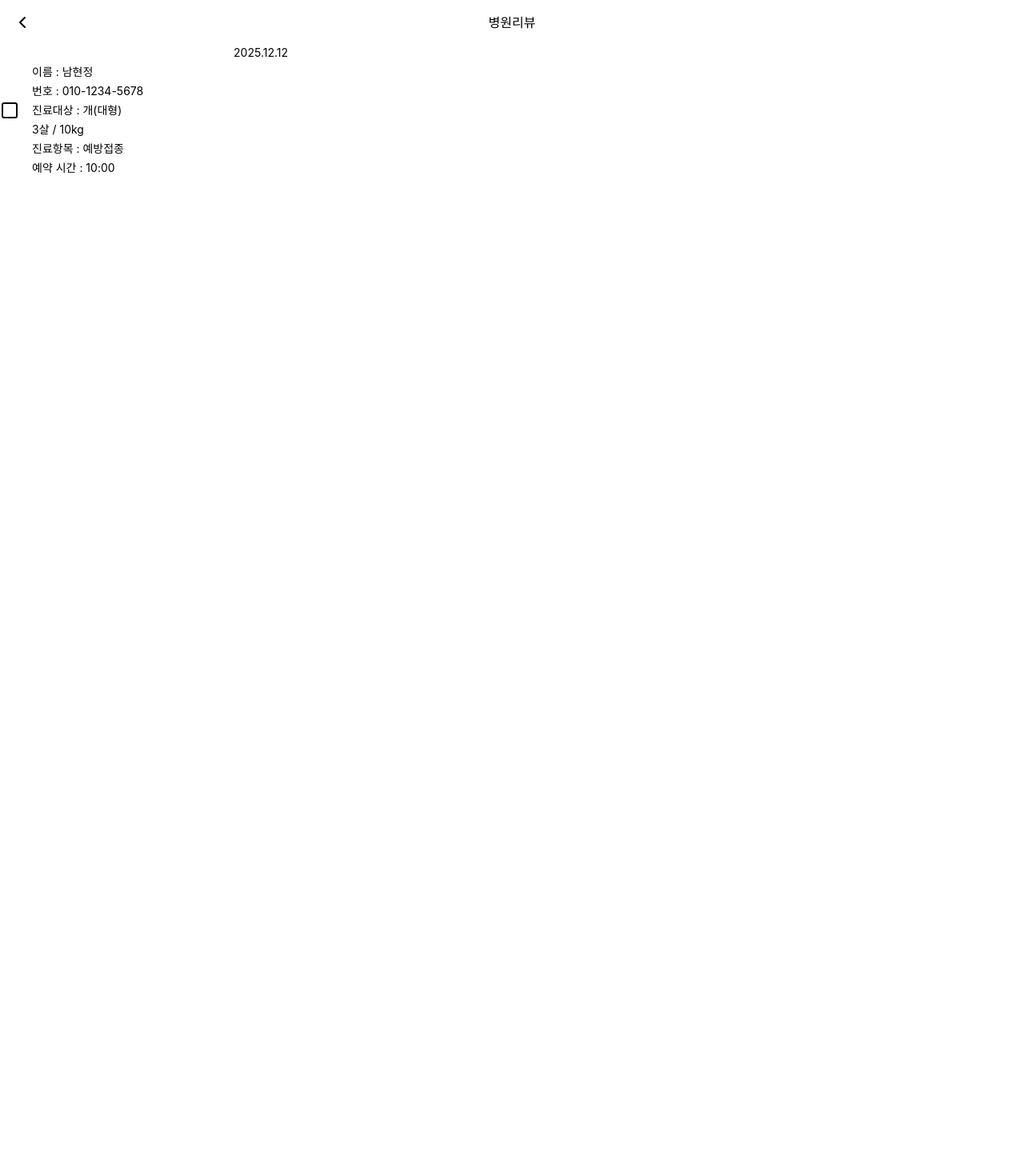
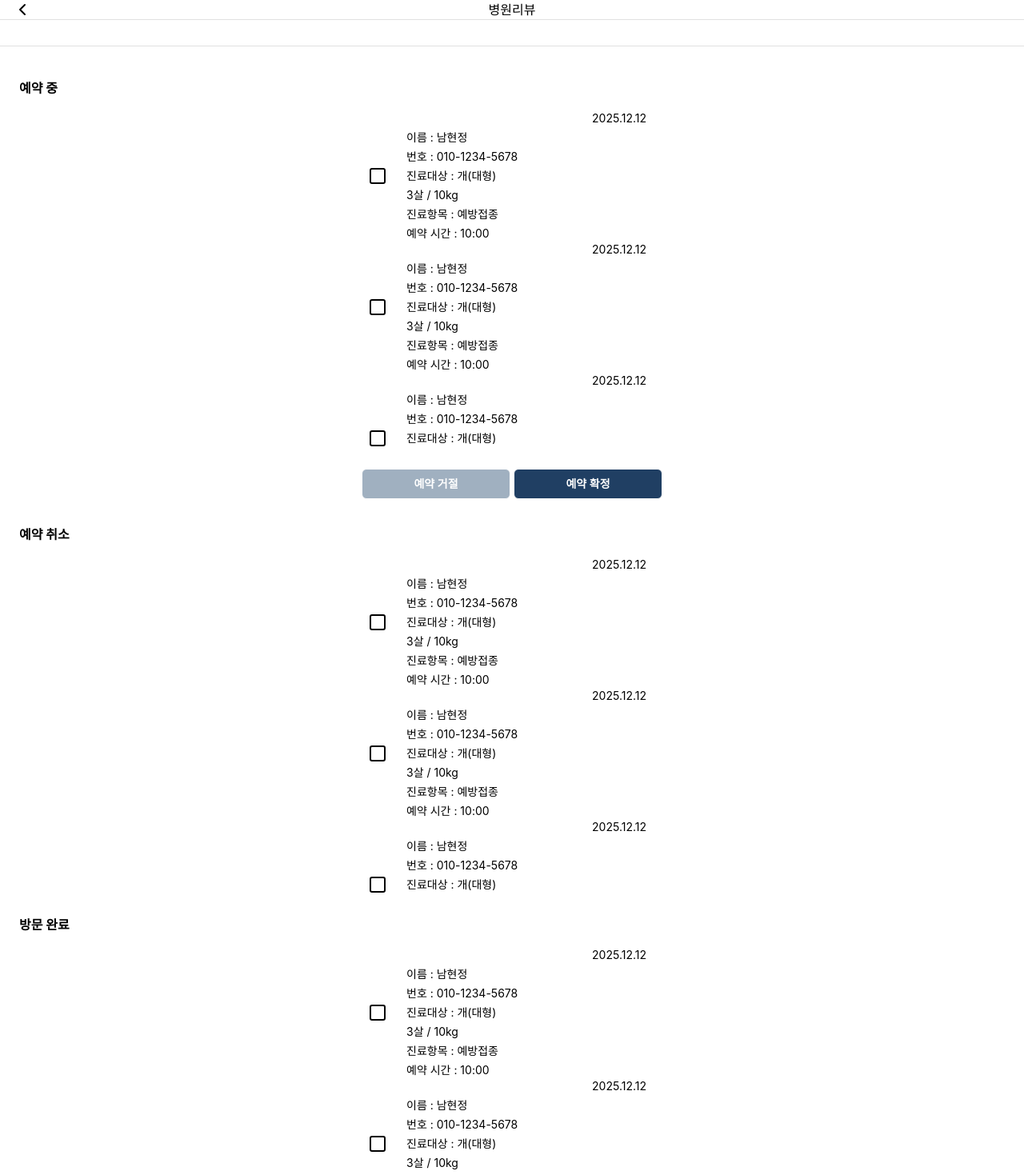
Before and after one commit to nguswjd/PetCare_client, a React (Vite) app: page /hospital-main/reservation in a window 1280 px wide. Shown: the top 1469 px of the page at 80% size. Before the commit the page ends 800 px from the top, so only its background shows below. Built offline with nearby package versions, Linux system fonts and the light colour scheme.

Commit message:
feat: 병원 예약 확인 페이지 구현

```diff
--- a/package.json
+++ b/package.json
@@ -23,6 +23,7 @@
     "react-dom": "^19.1.1",
     "react-router": "^7.9.5",
     "tailwind-merge": "^3.4.0",
+    "tailwind-scrollbar": "^4.0.2",
     "tailwindcss-animate": "^1.0.7"
   },
   "devDependencies": {
--- a/src/components/status-userlist.tsx
+++ b/src/components/status-userlist.tsx
@@ -13,7 +13,7 @@ const StatusUserList = () => {
   };
 
   return (
-    <div className="flex gap-4 max-w-90 w-full">
+    <div className="flex gap-6 max-w-90 w-full">
       <Button
         variant="icon"
         icon={checked ? SquareCheckBig : Square}
--- a/src/index.css
+++ b/src/index.css
@@ -70,6 +70,10 @@
     scrollbar-width: none;
   }
 
+  .scrollbar-thin {
+    scrollbar-width: thin;
+  }
+
   .scrollbar-hide::-webkit-scrollbar {
     display: none;
   }
--- a/src/pages/hospital-mainpage.tsx
+++ b/src/pages/hospital-mainpage.tsx
@@ -158,7 +158,9 @@ function HospitalMainPage() {
   };
 
   const handleGoReview = () => navigate(`/hospital-main/review`);
-  const handleGoReservation = () => navigate(`/hospital-main/reservation`);
+  const handleGoReservation = () => {
+    navigate("/hospital-main/reservation", { state: { hospitalData } });
+  };
 
   if (loading) {
     return (
--- a/src/pages/hospital-reservation.tsx
+++ b/src/pages/hospital-reservation.tsx
@@ -1,12 +1,62 @@
+import { useLocation } from "react-router";
+
+import Button from "@/components/ui/button";
+
 import Header from "@/components/header";
-
 import StatusUserList from "@/components/status-userlist";
 
 function HospitalReservation() {
+  const location = useLocation();
+  const { hospitalData } = location.state || {};
+
   return (
     <div className="h-dvh flex flex-col">
       <Header label="병원리뷰" variant="label" showBackButton={true} />
-      <StatusUserList />
+
+      <section className="p-4 border-b border-t border-y-gray-3">
+        <h2 className="hidden">내 병원 정보</h2>
+        <Header
+          variant="hospital"
+          hospitalData={hospitalData}
+          showBackButton={false}
+        />
+      </section>
+
+      <main className="my-4 flex flex-col gap-6 p-6">
+        <section className="w-full flex flex-col gap-4">
+          <h2 className="font-bold self-start">예약 중</h2>
+          <div className="h-106 w-90 overflow-y-auto scrollbar-thin self-center pr-3">
+            <StatusUserList />
+            <StatusUserList />
+            <StatusUserList />
+          </div>
+
+          <div className="flex w-full py-2 px-6 self-center gap-1 max-w-106">
+            <Button className="w-full bg-main-2" label="예약 거절" />
+            <Button className="w-full" label="예약 확정" />
+          </div>
+        </section>
+
+        <section className="w-full flex flex-col gap-4">
+          <h2 className="font-bold self-start">예약 취소</h2>
+
+          <div className="h-106 w-90 overflow-y-auto scrollbar-thin self-center pr-3">
+            <StatusUserList />
+            <StatusUserList />
+            <StatusUserList />
+          </div>
+        </section>
+
+        <section className="w-full flex flex-col gap-4">
+          <h2 className="font-bold self-start">방문 완료</h2>
+
+          <div className="h-106 w-90 overflow-y-auto scrollbar-thin self-center pr-3">
+            <StatusUserList />
+            <StatusUserList />
+            <StatusUserList />
+          </div>
+        </section>
+      </main>
     </div>
   );
 }
--- a/src/pages/hospital-review.tsx
+++ b/src/pages/hospital-review.tsx
@@ -1,7 +1,5 @@
 function HospitalReview() {
-  return <div className="h-dvh flex flex-col">
-    병원 리뷰
-  </div>;
+  return <div className="h-dvh flex flex-col">병원 리뷰</div>;
 }
 
 export default HospitalReview;
```
Also changed, not shown: 1 other file (tests, documents, lock files or other folders).
